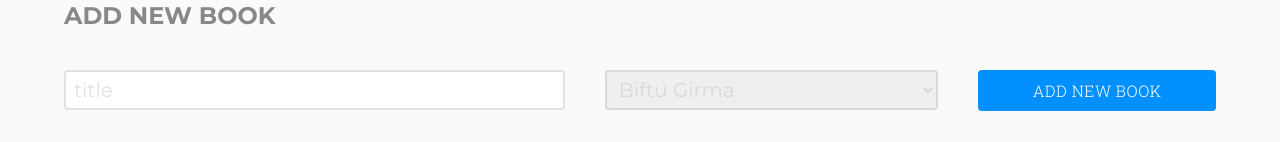
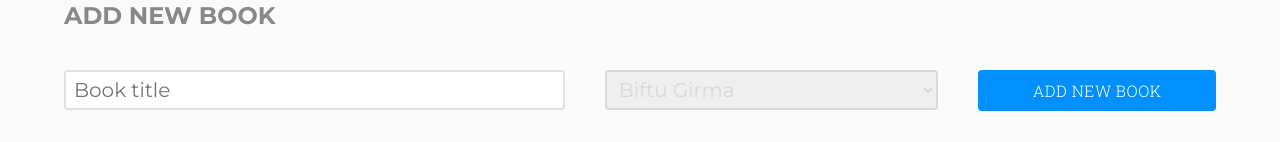
Before and after one commit to Bifabig/bookstore-react, a React (Create React App) app: page / in a window 1280 px wide. Shown: the part 810-952 px from the top of the page. Built offline with nearby package versions, Linux system fonts and the light colour scheme.

Commit message:
remove unwanted comments and add license file

```diff
--- a/src/components/NewBook.js
+++ b/src/components/NewBook.js
@@ -1,6 +1,5 @@
 import { useState } from 'react';
 import { useDispatch } from 'react-redux';
-// import PropTypes from 'prop-types';
 import styles from '../styles/NewBook.module.scss';
 import { addBook } from '../redux/books/booksSlice';
 
@@ -23,14 +22,12 @@ const NewBook = () => {
       <form className={styles.form} onSubmit={handleSubmit}>
         <input
           type="text"
-          defaultValue="title"
           placeholder="Book title"
           onChange={(e) => setNewBook({ ...newBook, title: e.target.value })}
         />
         <select
           name="author"
           id="lang"
-          defaultValue="author"
           onChange={(e) => setNewBook({ ...newBook, author: e.target.value })}
         >
           <option value="Biftu Girma">Biftu Girma</option>
@@ -45,6 +42,3 @@ const NewBook = () => {
 };
 
 export default NewBook;
-
-// NewBook.defaultProps = { books: {} };
-// NewBook.propTypes = { books: PropTypes.arrayOf(PropTypes.string) };
--- a/src/redux/books/booksSlice.js
+++ b/src/redux/books/booksSlice.js
@@ -30,7 +30,6 @@ const booksSlice = createSlice({
   reducers: {
     addBook: (state, action) => {
       state.books = [...state.books, action.payload];
-      // console.log(state.books, action.payload);
     },
     removeBook: (state, action) => {
       const bookId = action.payload;
```
